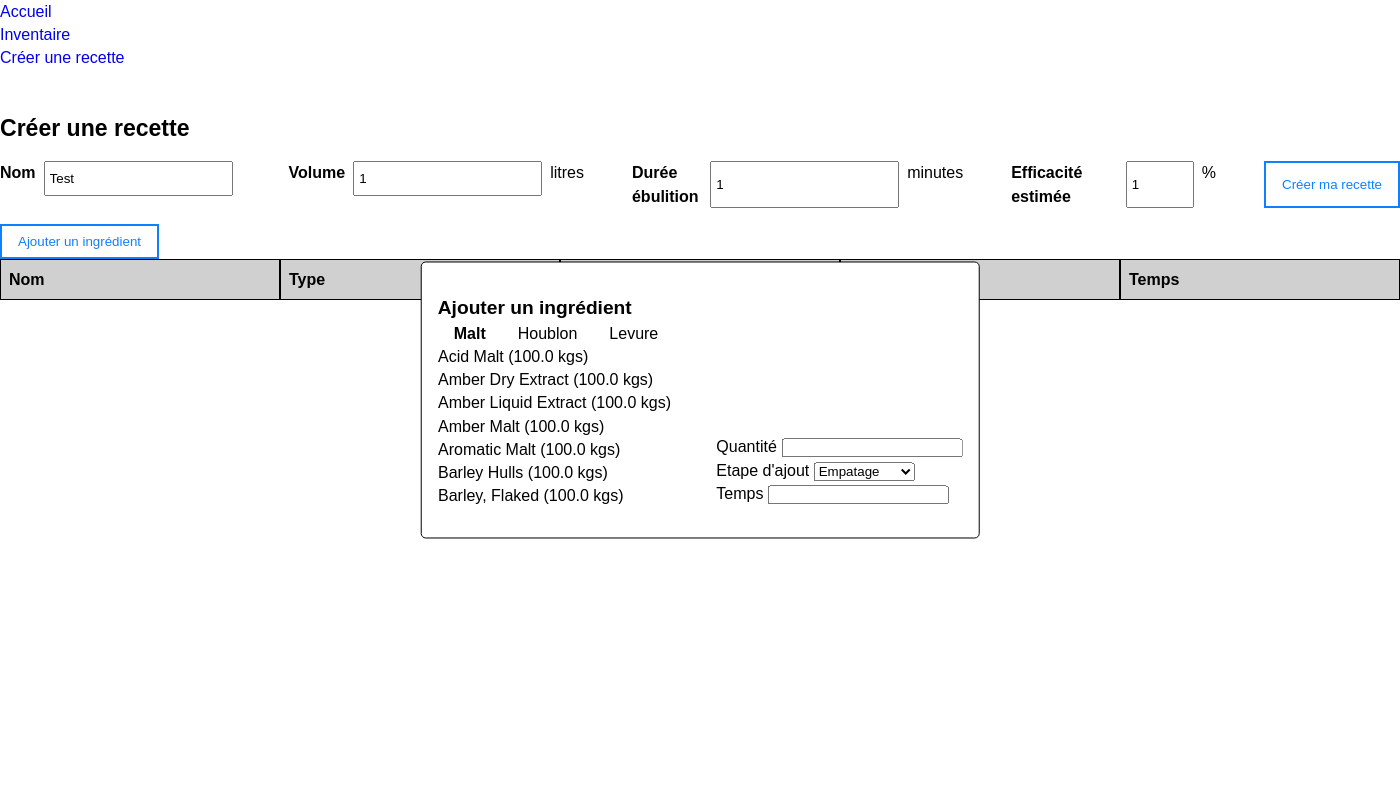
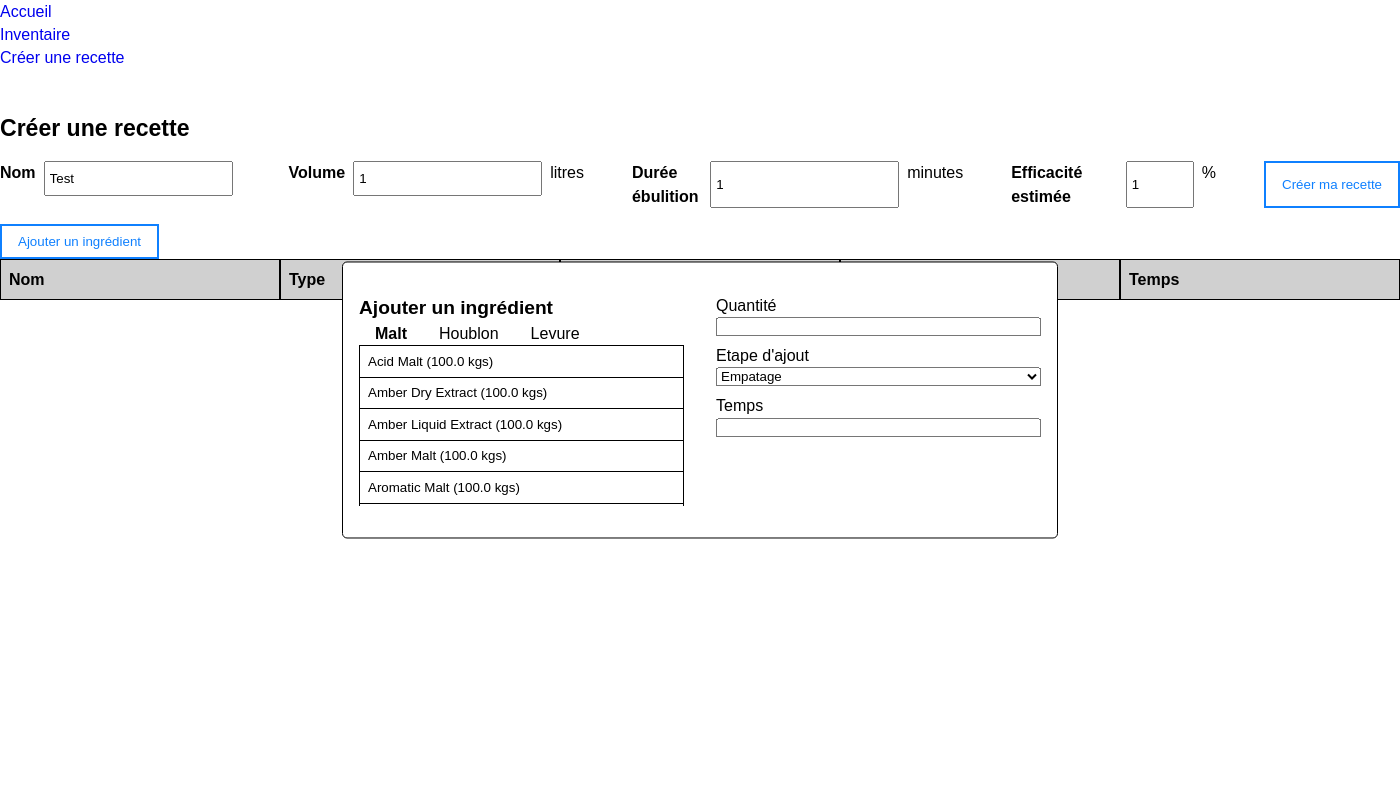
Before and after one commit to Siolaron/BeerGeek, a PHP site: page /creer-une-recette.php in a window 1400 px wide. Run offline with PHP 8.4, Linux system fonts and the light colour scheme.

Commit message:
STYLE : add grey color and start modal

```diff
--- a/assets/css/style.css
+++ b/assets/css/style.css
@@ -7,7 +7,8 @@
     --c-secondary: #FD8008;
     --c-primary: #0F80FF;
     --c-error: #ea1c1c;
-    --c-grey: #d0d0d0;
+    --c-light-grey: #d0d0d0;
+    --c-dark-grey: #575757;
     --c-black: #000000;
     --c-white: #FFFFFF;
 
@@ -158,7 +159,7 @@ main {
 }
 
 .tabreceipt__line.main {
-    background-color: var(--c-grey);
+    background-color: var(--c-light-grey);
 }
 
 .tabreceipt__item {
@@ -213,8 +214,9 @@ main {
 
 .modal-ingredients {
     padding: 2rem 1rem;
-    display: flex;
-    align-items: flex-end;
+    display: grid;
+    grid-template-columns: repeat(2, max(15vw, 325px));
+    column-gap: 2rem;
     position: absolute;
     top: 50%;
     left: 50%;
@@ -225,9 +227,55 @@ main {
     background-color: var(--c-white);
 }
 
+/* Tabs */
+
+.modal-tabs {
+    margin: 1rem 0 .5rem;
+}
+
+/* Listing */
+
 .modal-ingredients__pane {
     max-height: 10rem;
     overflow-y: scroll;
+}
+
+.modal-ingredients__list {}
+
+.tab-ingredients__list-item {
+    padding: .35rem .5rem;
+    border: solid 1px var(--c-black);
+    font-size: var(--fs-s);
+}
+
+.tab-ingredients__list-item+.tab-ingredients__list-item {
+    border-top: none;
+}
+
+/* Form */
+
+.form__add-ingredient {
+    align-self: flex-end;
+}
+
+.form__add-ingredient__group {
+    display: flex;
+    flex-direction: column;
+}
+
+.form__add-ingredient__group+.form__add-ingredient__group {
+    margin-top: .5rem;
+}
+
+.form__add-ingredient__label {
+    margin-bottom: .25rem;
+    color: var(--c-dark-grey);
+    font-size: var(--fs-s);
+}
+
+.form__add-ingredient__input {
+    padding: .35rem;
+    font-size: var(--fs-m);
 }
 
 /* --------------------------------------------------------------------------------------------
```
